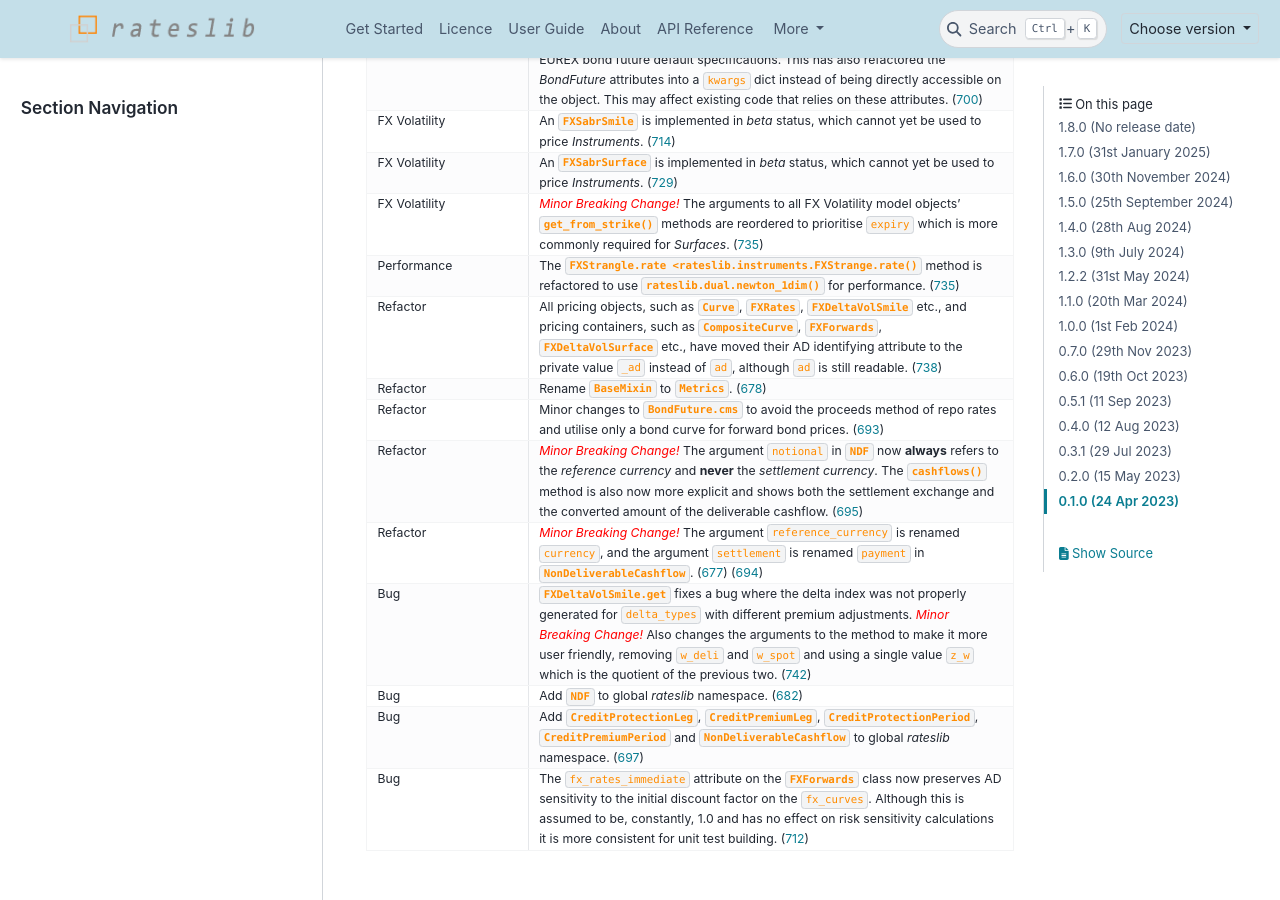
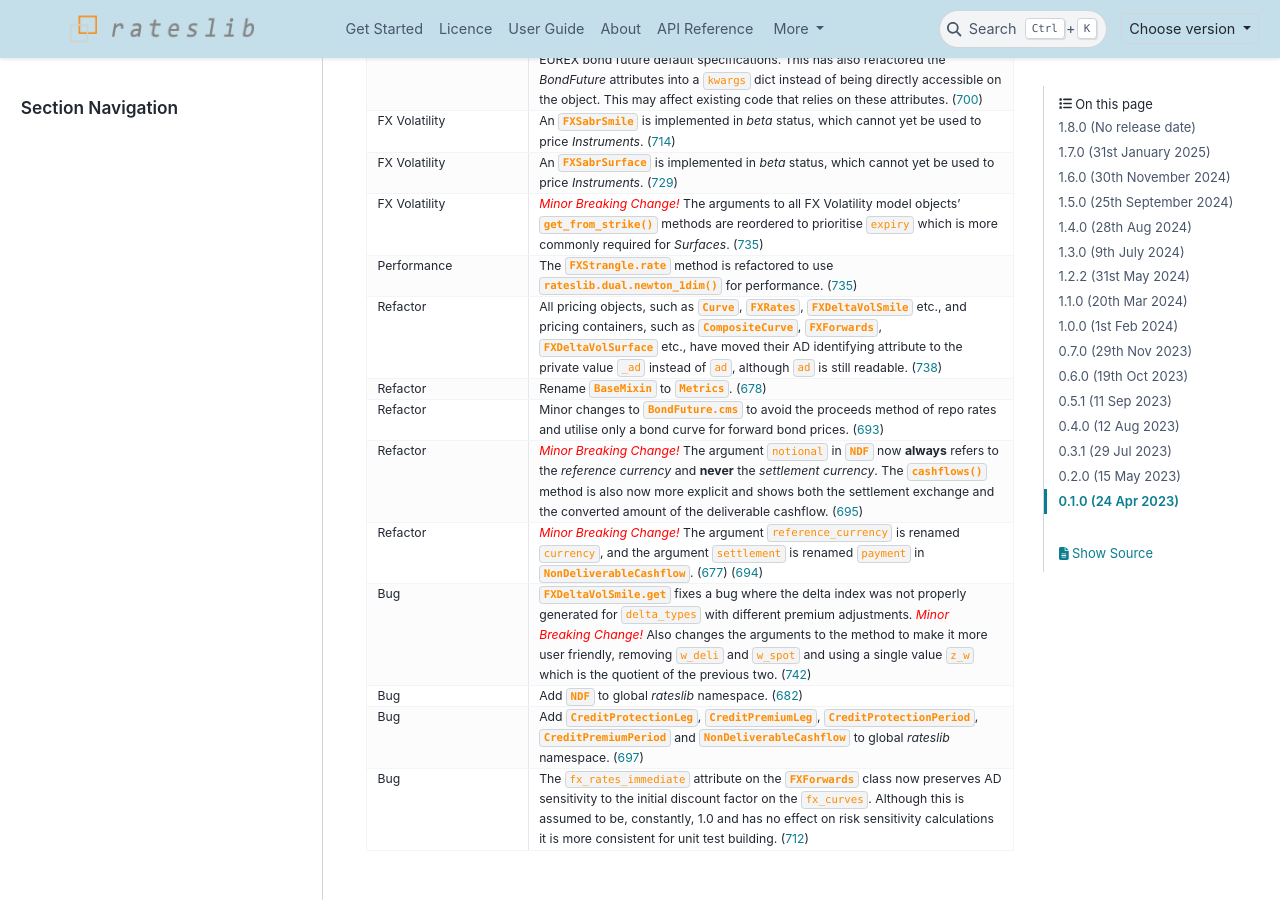
Before and after one commit to attack68/rateslib, a Sphinx documentation site: the page built from docs/source/i_whatsnew.rst, in a window 1280 px wide and 900 px high, scrolled down 466 px. Built offline with Sphinx 7.4.7 and the PyData theme 0.15.4, drawn with Linux system fonts in a browser that asks for light colours; comment, search, counter and statistics services are not loaded.

```diff
--- a/docs/source/i_whatsnew.rst
+++ b/docs/source/i_whatsnew.rst
@@ -54,7 +54,7 @@ email contact, see `rateslib <https://rateslib.com>`_.
        to prioritise ``expiry`` which is more commonly required for *Surfaces*.
        (`735 <https://github.com/attack68/rateslib/pull/735>`_)
    * - Performance
-     - The :meth:`FXStrangle.rate <rateslib.instruments.FXStrange.rate` method is refactored to
+     - The :meth:`FXStrangle.rate <rateslib.instruments.FXStrange.rate>` method is refactored to
        use :meth:`rateslib.dual.newton_1dim` for performance.
        (`735 <https://github.com/attack68/rateslib/pull/735>`_)
    * - Refactor
```
